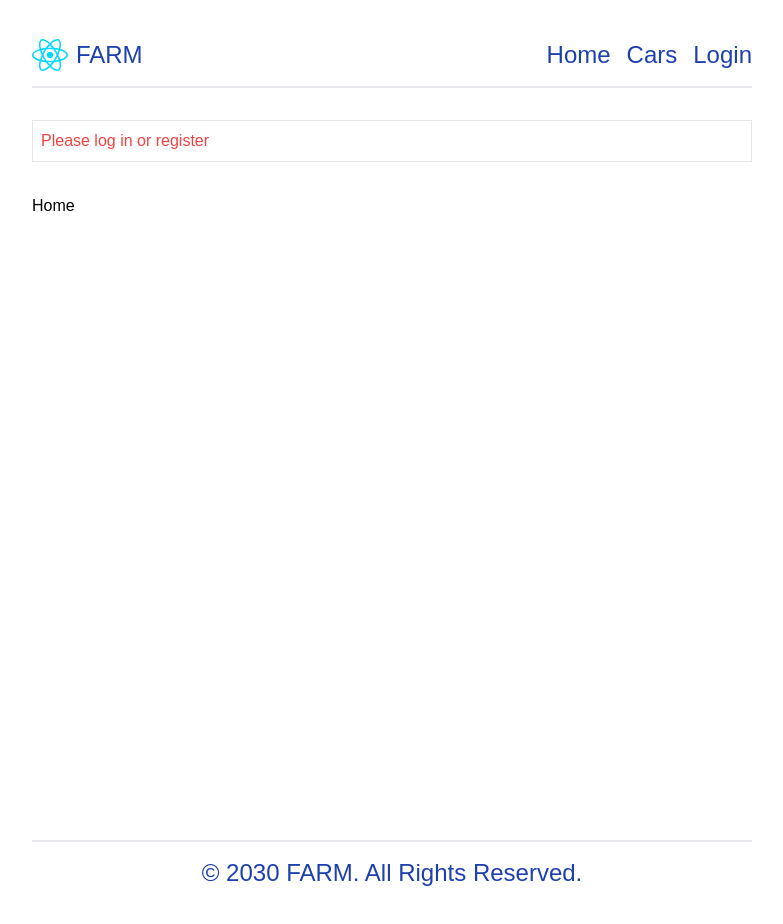
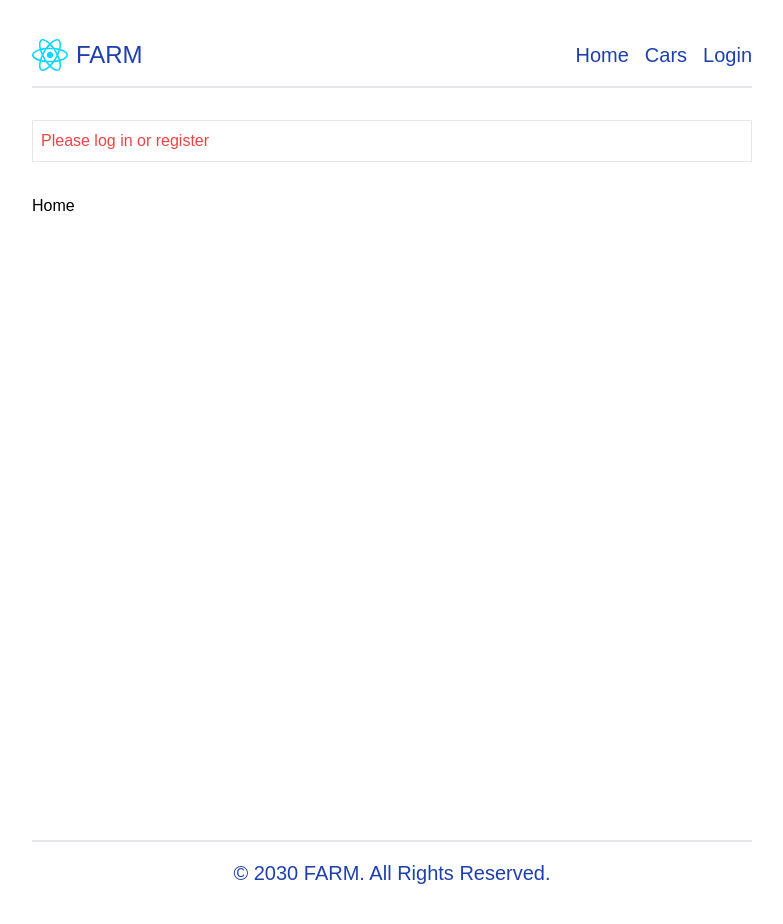
Before and after one commit to docscodes/farm-cars, a React (Vite) app in the folder frontend/: page / in a window 1280 px wide. Shown: the top 924 px of the page, without its empty margins (248-1031 px from the left). Built offline with nearby package versions, Linux system fonts and the light colour scheme.

Commit message:
update fonts

```diff
--- a/frontend/src/components/Footer.jsx
+++ b/frontend/src/components/Footer.jsx
@@ -2,7 +2,7 @@ import { Link } from "react-router-dom"
 
 export const Footer = () => {
   return (
-    <footer className="flex justify-center items-center m-4 h-16 text-2xl text-blue-800 border-t-2">
+    <footer className="flex justify-center items-center m-4 h-16 text-xl text-blue-800 border-t-2">
       <p>© 2030 <Link to="/">FARM</Link>. All Rights Reserved.</p>
     </footer>
   )
--- a/frontend/src/components/Header.jsx
+++ b/frontend/src/components/Header.jsx
@@ -3,13 +3,13 @@ import Logo from "../assets/react.svg";
 
 export const Header = ({ user, logout }) => {
   return (
-    <header className="flex justify-between items-center m-4 h-16 text-2xl text-blue-800 border-b-2">
-      <Link to="/" className="logo flex items-center gap-2">
+    <header className="flex justify-between items-center m-4 h-16 text-blue-800 border-b-2">
+      <Link to="/" className="logo flex items-center gap-2 text-2xl">
         <img src={Logo} alt="Logo" />
         <span>FARM</span>
       </Link>
 
-      <nav className="flex items-center gap-4">
+      <nav className="flex items-center gap-4 text-xl">
         <NavLink to="/">Home</NavLink>
         <NavLink to="/cars">Cars</NavLink>
         {user ? (
```
